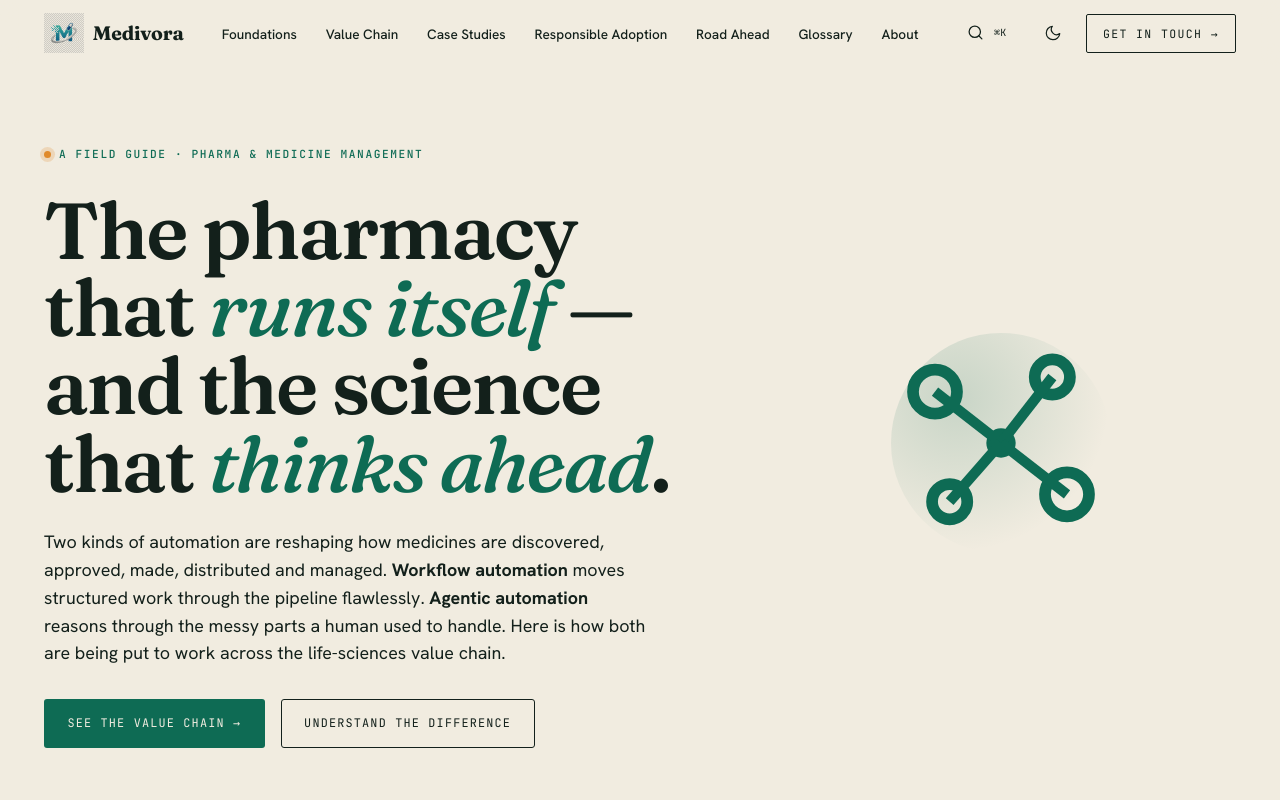
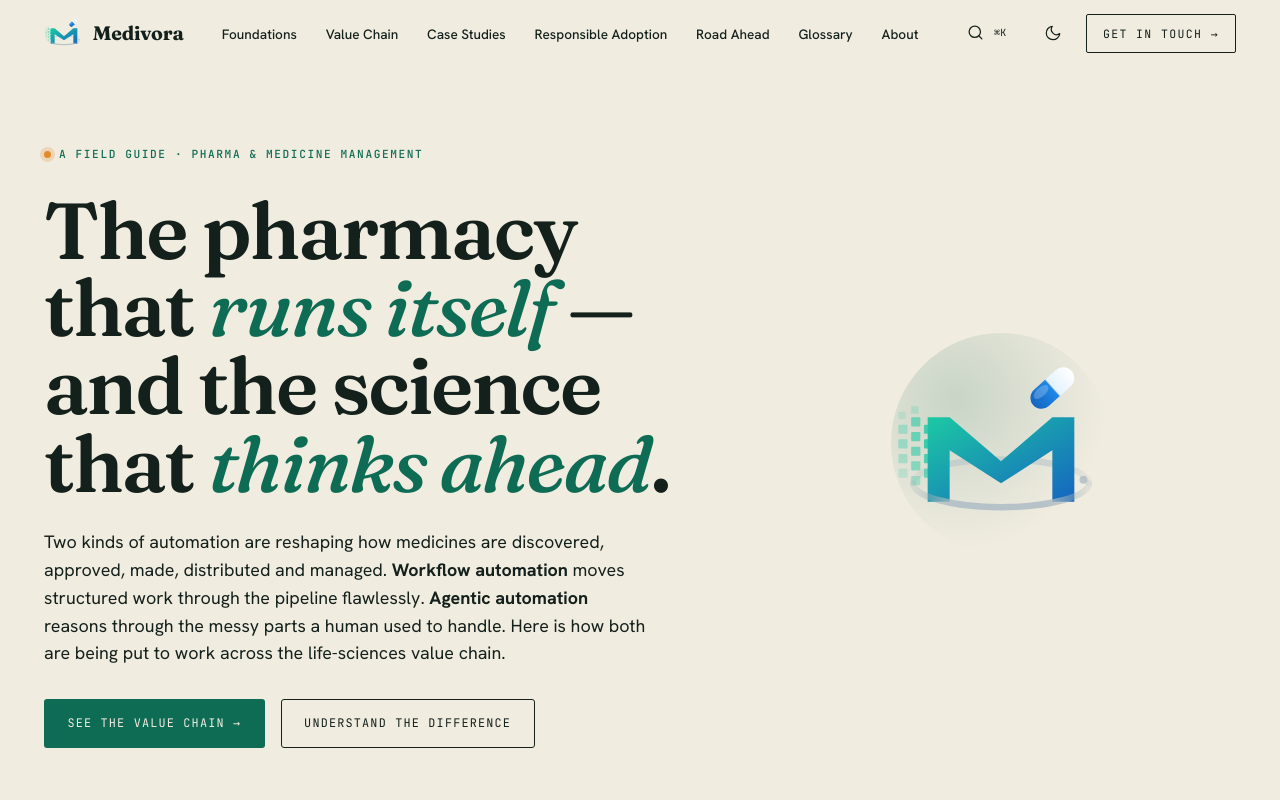
Before and after one commit to Kritnandan22/Medivora, an Astro site: page / in a window 1280 px wide. Shown: the top 800 px of the page. Built offline with nearby package versions, Linux system fonts and the light colour scheme; Astro itself is replaced by a stand-in of ours.

Commit message:
Fix: Replace PNG logo with pure SVG BrandMark (no background, fully transparent)
- BrandMark.astro rebuilt as complete SVG logo:
  M letter teal->blue gradient, pixel-art dissolve squares,
  pill capsule upper-right, silver orbital ring with 3D front/back
- Header and Footer both now use SVG BrandMark instead of PNG img
- Removed all mix-blend-mode hacks (no longer needed)
- Logo is truly background-free in all browsers, both themes

```diff
--- a/src/components/BrandMark.astro
+++ b/src/components/BrandMark.astro
@@ -3,24 +3,107 @@ interface Props {
   size?: number;
   class?: string;
 }
-const { size = 30, class: className = '' } = Astro.props;
+const { size = 40, class: className = '' } = Astro.props;
 ---
 
+<!--
+  Medivora SVG logo mark — transparent background, scales perfectly at any size.
+  M letter with teal→blue gradient, pixel-art dissolve effect (left side),
+  pill capsule (upper right), silver orbital ring.
+-->
 <svg
   width={size}
   height={size}
-  viewBox="0 0 30 30"
-  fill="none"
+  viewBox="0 0 120 120"
+  xmlns="http://www.w3.org/2000/svg"
   aria-hidden="true"
   class={className}
+  fill="none"
 >
-  <circle cx="6" cy="8" r="3" stroke="currentColor" stroke-width="1.6" />
-  <circle cx="22" cy="6" r="2.4" stroke="currentColor" stroke-width="1.6" />
-  <circle cx="24" cy="22" r="3" stroke="currentColor" stroke-width="1.6" />
-  <circle cx="8" cy="23" r="2.4" stroke="currentColor" stroke-width="1.6" />
-  <circle cx="15" cy="15" r="2" fill="currentColor" />
-  <line x1="6" y1="8" x2="15" y2="15" stroke="currentColor" stroke-width="1.4" />
-  <line x1="22" y1="6" x2="15" y2="15" stroke="currentColor" stroke-width="1.4" />
-  <line x1="24" y1="22" x2="15" y2="15" stroke="currentColor" stroke-width="1.4" />
-  <line x1="8" y1="23" x2="15" y2="15" stroke="currentColor" stroke-width="1.4" />
+  <defs>
+    <!-- Main M gradient: teal → blue -->
+    <linearGradient id="mv-mg" x1="0%" y1="0%" x2="100%" y2="100%">
+      <stop offset="0%" stop-color="#1cc9a3"/>
+      <stop offset="100%" stop-color="#1565c0"/>
+    </linearGradient>
+
+    <!-- Pill: blue half / white half -->
+    <linearGradient id="mv-pill" x1="0%" y1="0%" x2="100%" y2="0%">
+      <stop offset="0%"   stop-color="#1565c0"/>
+      <stop offset="49%"  stop-color="#1e88e5"/>
+      <stop offset="51%"  stop-color="#e3f2fd"/>
+      <stop offset="100%" stop-color="#ffffff"/>
+    </linearGradient>
+
+    <!-- Orbital ring: fades at edges -->
+    <linearGradient id="mv-ring" x1="0%" y1="0%" x2="100%" y2="0%">
+      <stop offset="0%"   stop-color="#90a4ae" stop-opacity="0.15"/>
+      <stop offset="25%"  stop-color="#b0bec5" stop-opacity="0.9"/>
+      <stop offset="75%"  stop-color="#b0bec5" stop-opacity="0.9"/>
+      <stop offset="100%" stop-color="#90a4ae" stop-opacity="0.15"/>
+    </linearGradient>
+  </defs>
+
+  <!-- ── BACK arc of orbital ring (drawn first = behind M) ── -->
+  <path
+    d="M 12,82 A 48,13 0 0,1 108,82"
+    stroke="url(#mv-ring)"
+    stroke-width="3.5"
+    stroke-linecap="round"
+    opacity="0.55"
+  />
+
+  <!-- ── PIXEL-ART dissolve squares (left side, fading outward) ── -->
+  <!-- col 4 – closest to M leg, highest opacity -->
+  <rect x="18" y="50" width="5" height="5" rx="0.5" fill="#1cc9a3" opacity="0.80"/>
+  <rect x="18" y="58" width="5" height="5" rx="0.5" fill="#1cc9a3" opacity="0.85"/>
+  <rect x="18" y="66" width="5" height="5" rx="0.5" fill="#1cc9a3" opacity="0.75"/>
+  <rect x="18" y="74" width="5" height="5" rx="0.5" fill="#1cc9a3" opacity="0.60"/>
+  <!-- col 3 -->
+  <rect x="11" y="46" width="5" height="5" rx="0.5" fill="#1cc9a3" opacity="0.55"/>
+  <rect x="11" y="54" width="5" height="5" rx="0.5" fill="#1cc9a3" opacity="0.60"/>
+  <rect x="11" y="62" width="5" height="5" rx="0.5" fill="#1cc9a3" opacity="0.55"/>
+  <rect x="11" y="70" width="5" height="5" rx="0.5" fill="#1cc9a3" opacity="0.45"/>
+  <rect x="11" y="78" width="5" height="5" rx="0.5" fill="#1cc9a3" opacity="0.30"/>
+  <!-- col 2 -->
+  <rect x="4"  y="50" width="5" height="5" rx="0.5" fill="#1cc9a3" opacity="0.30"/>
+  <rect x="4"  y="58" width="5" height="5" rx="0.5" fill="#1cc9a3" opacity="0.35"/>
+  <rect x="4"  y="66" width="5" height="5" rx="0.5" fill="#1cc9a3" opacity="0.28"/>
+  <rect x="4"  y="74" width="5" height="5" rx="0.5" fill="#1cc9a3" opacity="0.18"/>
+  <!-- col 1 – furthest, nearly invisible -->
+  <rect x="4"  y="43" width="4" height="4" rx="0.5" fill="#1cc9a3" opacity="0.15"/>
+  <rect x="11" y="40" width="4" height="4" rx="0.5" fill="#1cc9a3" opacity="0.20"/>
+
+  <!-- ── LETTER M (block, teal→blue gradient) ── -->
+  <!--
+    Polygon path for filled block capital M:
+    outer-left-top → inner-left-top → V-apex → inner-right-top → outer-right-top →
+    outer-right-bottom → inner-right-bottom → inner-right-diagonal → V-inner-bottom →
+    inner-left-diagonal → inner-left-bottom → outer-left-bottom
+  -->
+  <polygon
+    points="20,92 20,46 32,46 60,70 88,46 100,46 100,92 88,92 88,64 60,82 32,64 32,92"
+    fill="url(#mv-mg)"
+  />
+
+  <!-- ── PILL capsule (upper right, rotated ~-42°) ── -->
+  <g transform="rotate(-42, 88, 30)">
+    <!-- Pill body -->
+    <rect x="74" y="24" width="28" height="12" rx="6" fill="url(#mv-pill)"/>
+    <!-- Centre divider line -->
+    <line x1="88" y1="24" x2="88" y2="36" stroke="rgba(100,140,200,0.4)" stroke-width="0.8"/>
+    <!-- Shine highlight -->
+    <ellipse cx="82" cy="27.5" rx="5" ry="2.5" fill="white" opacity="0.22"/>
+  </g>
+
+  <!-- ── FRONT arc of orbital ring (drawn last = in front of M base) ── -->
+  <path
+    d="M 12,82 A 48,13 0 0,0 108,82"
+    stroke="url(#mv-ring)"
+    stroke-width="3.5"
+    stroke-linecap="round"
+  />
+
+  <!-- Small dot node on ring (right side) -->
+  <circle cx="105" cy="80" r="2.2" fill="#b0bec5" opacity="0.85"/>
 </svg>
--- a/src/components/Footer.astro
+++ b/src/components/Footer.astro
@@ -1,4 +1,5 @@
 ---
+import BrandMark from '~/components/BrandMark.astro';
 import NewsletterSignup from '~/components/NewsletterSignup.astro';
 
 const year = new Date().getFullYear();
@@ -32,14 +33,7 @@ const cols = [
     <div class="foot-top">
       <div class="foot-brand">
         <a href="/" class="foot-brand-row" aria-label="Medivora home">
-          <img
-            src="/logo-mark.png"
-            alt="Medivora logo"
-            class="foot-logo"
-            width="52"
-            height="52"
-            decoding="async"
-          />
+          <BrandMark size={48} class="foot-mark" />
           <div class="foot-name">
             Medi<em>vora</em>
           </div>
@@ -117,20 +111,14 @@ const cols = [
     margin-bottom: 0.9rem;
     text-decoration: none;
   }
-  .foot-logo {
-    width: 50px;
-    height: 50px;
-    object-fit: contain;
+  .foot-mark {
+    width: 48px;
+    height: 48px;
     flex: none;
-    mix-blend-mode: multiply;
     transition: transform 220ms ease;
   }
-  :global([data-theme='dark']) .foot-logo {
-    mix-blend-mode: screen;
-    filter: brightness(1.1) saturate(1.2);
-  }
-  .foot-brand-row:hover .foot-logo {
-    transform: scale(1.08) rotate(-2deg);
+  .foot-brand-row:hover .foot-mark {
+    transform: scale(1.08) rotate(-3deg);
   }
   .foot-name {
     font-family: var(--font-serif);
--- a/src/components/Header.astro
+++ b/src/components/Header.astro
@@ -24,14 +24,7 @@ const isCurrent = (href: string) => {
 <header class="site-header">
   <div class="wrap nav-in">
     <a href="/" class="brand" aria-label="Medivora — home">
-      <img
-        src="/logo-mark.png"
-        alt="Medivora logo mark"
-        class="brand-logo"
-        width="44"
-        height="44"
-        decoding="async"
-      />
+      <BrandMark size={40} class="brand-mark" />
       <span class="brand-name">Medivora</span>
     </a>
 
@@ -130,22 +123,14 @@ const isCurrent = (href: string) => {
     letter-spacing: -0.01em;
     color: var(--color-text);
   }
-  .brand-logo {
+  .brand-mark {
     width: 40px;
     height: 40px;
-    object-fit: contain;
     flex: none;
-    /* multiply removes white background: white × any bg = bg (transparent effect) */
-    mix-blend-mode: multiply;
-    transition: transform 240ms ease;
+    transition: transform 250ms cubic-bezier(.34,1.56,.64,1);
   }
-  /* In dark mode, multiply darkens too much — use luminosity instead */
-  :global([data-theme='dark']) .brand-logo {
-    mix-blend-mode: screen;
-    filter: brightness(1.1) saturate(1.2);
-  }
-  .brand:hover .brand-logo {
-    transform: scale(1.08) rotate(-3deg);
+  .brand:hover .brand-mark {
+    transform: scale(1.1) rotate(-4deg);
   }
   .primary-nav > ul {
     display: flex;
```
